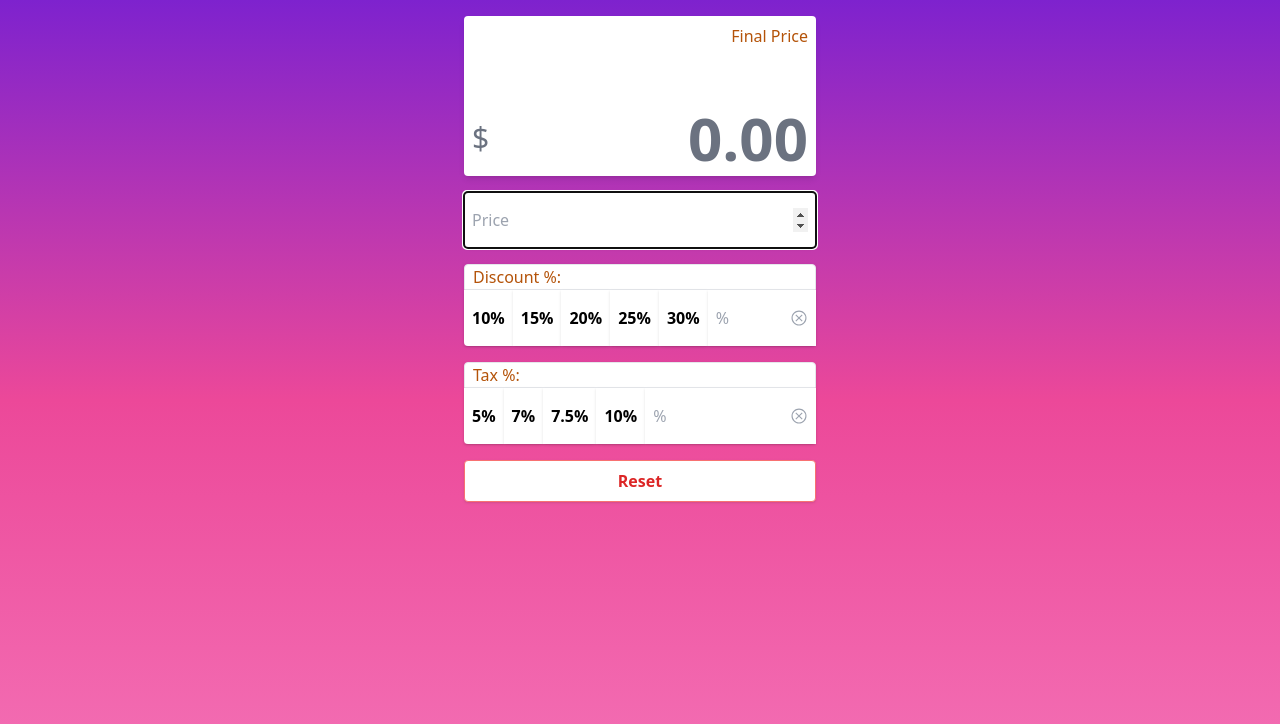
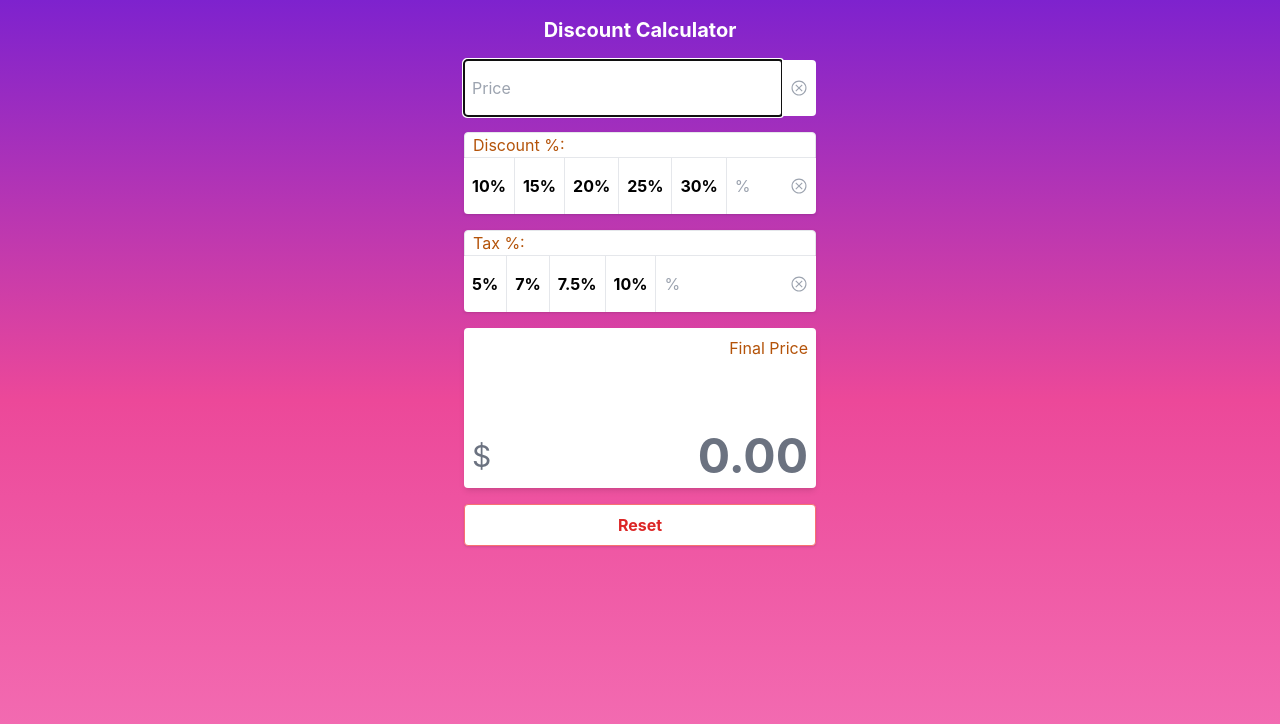
Before and after one commit to binoy14/calculator-utils, a SvelteKit app: page / in a window 1280 px wide. Shown: the top 724 px of the page. Built offline with nearby package versions, Linux system fonts and the light colour scheme.

Commit message:
feat: font and ui tweaks

```diff
--- a/package.json
+++ b/package.json
@@ -38,5 +38,8 @@
     "vite": "^4.3.6",
     "vitest": "^0.25.8"
   },
-  "type": "module"
+  "type": "module",
+  "dependencies": {
+    "@fontsource/roboto": "^5.0.3"
+  }
 }
--- a/src/components/ButtonInput.svelte
+++ b/src/components/ButtonInput.svelte
@@ -27,17 +27,17 @@
   <div class="inline-flex w-full">
     {#each items as item, i}
       <button
-        class="bg-white px-2 py-4 font-bold shadow"
+        class="border-r bg-white px-2 py-4 font-bold"
         class:first-item={i === 0}
         class:active={value === item}
         data-testid={`${label}-${item}`}
         on:click={() => handleCalculation(item)}>{item}%</button
       >
     {/each}
-    <div class="inline-flex rounded-br shadow">
+    <div class="inline-flex">
       <label for={label} class="sr-only">{title}</label>
       <input type="number" id={label} bind:value placeholder="%" class="w-full appearance-none px-2 py-4" min="0" />
-      <button class="bg-white px-2" on:click={handleClear}>
+      <button class="rounded-br bg-white px-2" on:click={handleClear}>
         <CloseIcon />
       </button>
     </div>
@@ -45,11 +45,6 @@
 </div>
 
 <style lang="postcss">
-  input[type='number']::-webkit-inner-spin-button,
-  input[type='number']::-webkit-outer-spin-button {
-    @apply appearance-none;
-  }
-
   .first-item {
     @apply rounded-bl;
   }
--- /dev/null
+++ b/src/components/PriceDisplay.svelte
@@ -0,0 +1,25 @@
+<script lang="ts">
+  import { finalPriceStore } from '../stores/priceStore';
+  let finalPrice: number = 0;
+
+  finalPriceStore.subscribe((val) => {
+    finalPrice = val;
+  });
+</script>
+
+<div class="relative mt-4 grid h-40 min-h-[10rem] w-full overflow-hidden rounded bg-white p-2 shadow-md">
+  <span class="absolute right-2 top-2 text-amber-700">Final Price</span>
+  <span
+    class="flex w-full items-center gap-2 self-end justify-self-end overflow-x-auto overflow-y-hidden text-right text-5xl font-bold text-gray-500"
+  >
+    <span class="text-3xl font-normal">$</span>
+    <span class="flex-1"
+      >{finalPrice
+        .toLocaleString('en-US', {
+          style: 'currency',
+          currency: 'USD',
+        })
+        .replace('$', '')}</span
+    >
+  </span>
+</div>
--- a/src/routes/+layout.svelte
+++ b/src/routes/+layout.svelte
@@ -1,5 +1,6 @@
 <script>
   import '../app.css';
+  import '@fontsource/roboto';
 </script>
 
 <main class="min-h-screen min-w-full">
--- a/src/routes/+page.svelte
+++ b/src/routes/+page.svelte
@@ -2,20 +2,17 @@
   import { onMount } from 'svelte';
   import ButtonInput from '../components/ButtonInput.svelte';
   import { discountStore, finalPriceStore, taxStore } from '../stores/priceStore';
+  import CloseIcon from '../components/CloseIcon.svelte';
+  import PriceDisplay from '../components/PriceDisplay.svelte';
 
   let price: number | undefined = undefined;
   let discount: number | undefined = undefined;
   let tax: number | undefined = undefined;
-  let finalPrice = 0;
 
   let priceInput: HTMLInputElement;
 
   const allowedDiscounts = [10, 15, 20, 25, 30];
   const allowedTaxes = [5, 7, 7.5, 10];
-
-  finalPriceStore.subscribe((val) => {
-    finalPrice = val;
-  });
 
   discountStore.subscribe((val) => {
     discount = val;
@@ -50,6 +47,13 @@
     discount = undefined;
     tax = undefined;
     finalPriceStore.set(0);
+
+    priceInput.focus();
+  }
+
+  function handleClear() {
+    price = undefined;
+    finalPriceStore.set(0);
   }
 
   onMount(() => {
@@ -58,17 +62,9 @@
 </script>
 
 <div class="container m-auto flex h-screen flex-col items-center p-4 md:w-96">
-  <div class="relative grid h-40 min-h-[10rem] w-full overflow-hidden rounded bg-white p-2 shadow-md">
-    <span class="absolute right-2 top-2 text-amber-700">Final Price</span>
-    <span
-      class="flex w-full items-center gap-2 self-end justify-self-end overflow-x-auto overflow-y-hidden text-right text-6xl font-bold text-gray-500"
-    >
-      <span class="text-3xl font-normal">$</span>
-      <span class="flex-1">{finalPrice.toFixed(2)}</span>
-    </span>
-  </div>
+  <h1 class="mb-4 text-xl font-bold text-white">Discount Calculator</h1>
 
-  <div class="mt-4 w-full">
+  <div class="inline-flex w-full">
     <label for="price" class="sr-only">Price:</label>
     <input
       placeholder="Price"
@@ -77,9 +73,12 @@
       bind:this={priceInput}
       bind:value={price}
       on:input={calculateDiscount}
-      class="w-full appearance-none rounded px-2 py-4 shadow"
+      class="w-full appearance-none rounded-l px-2 py-4 shadow"
       min="0"
     />
+    <button class="rounded-r bg-white px-2" on:click={handleClear}>
+      <CloseIcon />
+    </button>
   </div>
 
   <ButtonInput
@@ -98,8 +97,17 @@
     on:inputChange={(e) => taxStore.set(e.detail)}
   />
 
+  <PriceDisplay />
+
   <button
     on:click={handleReset}
     class="mt-4 w-full rounded border border-red-400 bg-white px-4 py-2 font-bold text-red-600 shadow">Reset</button
   >
 </div>
+
+<style global lang="postcss">
+  input[type='number']::-webkit-inner-spin-button,
+  input[type='number']::-webkit-outer-spin-button {
+    @apply appearance-none;
+  }
+</style>
--- a/tailwind.config.js
+++ b/tailwind.config.js
@@ -1,8 +1,14 @@
+import defaultTheme from 'tailwindcss/defaultTheme';
+
 /** @type {import('tailwindcss').Config} */
 export default {
   content: ['./src/**/*.{html,js,svelte,ts}'],
   theme: {
-    extend: {},
+    extend: {
+      fontFamily: {
+        sans: ['Inter', defaultTheme.fontFamily.sans],
+      },
+    },
   },
   plugins: [],
 };
```
Also changed, not shown: 1 other file (tests, documents, lock files or other folders).
